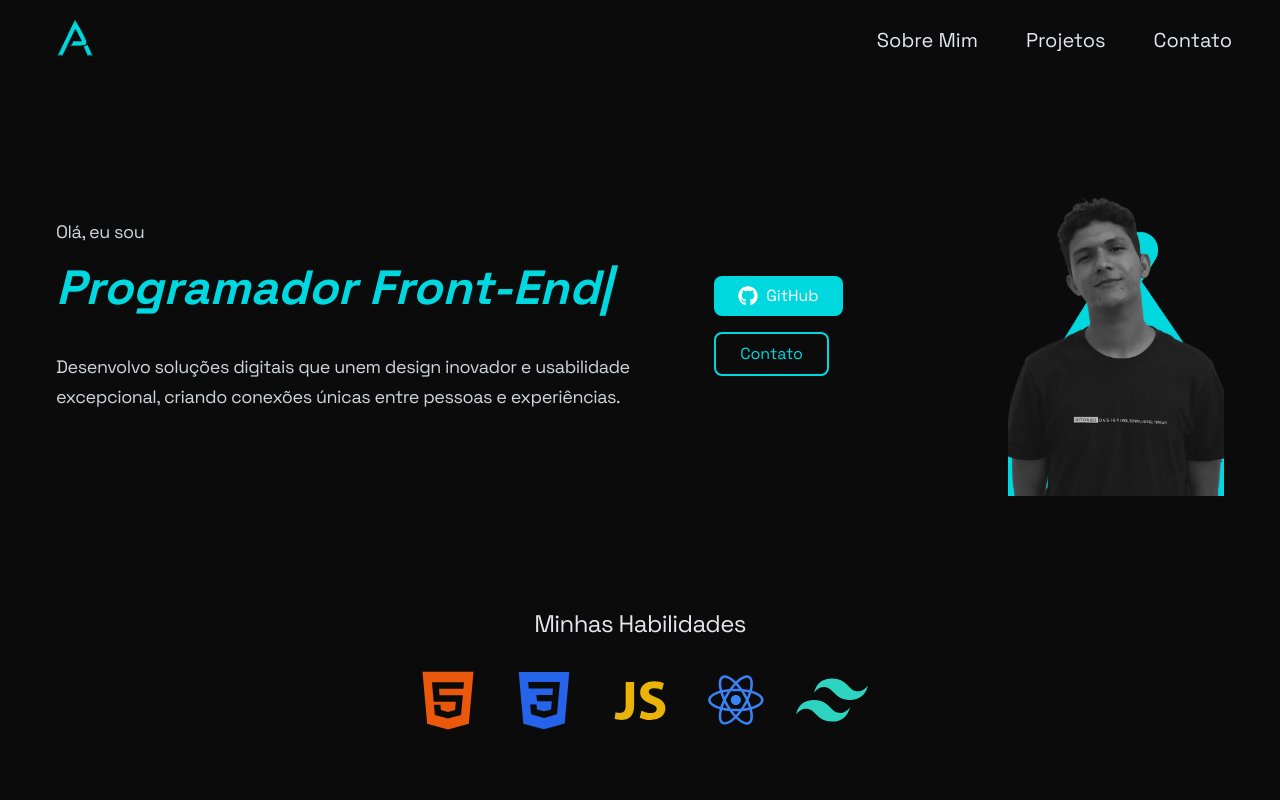
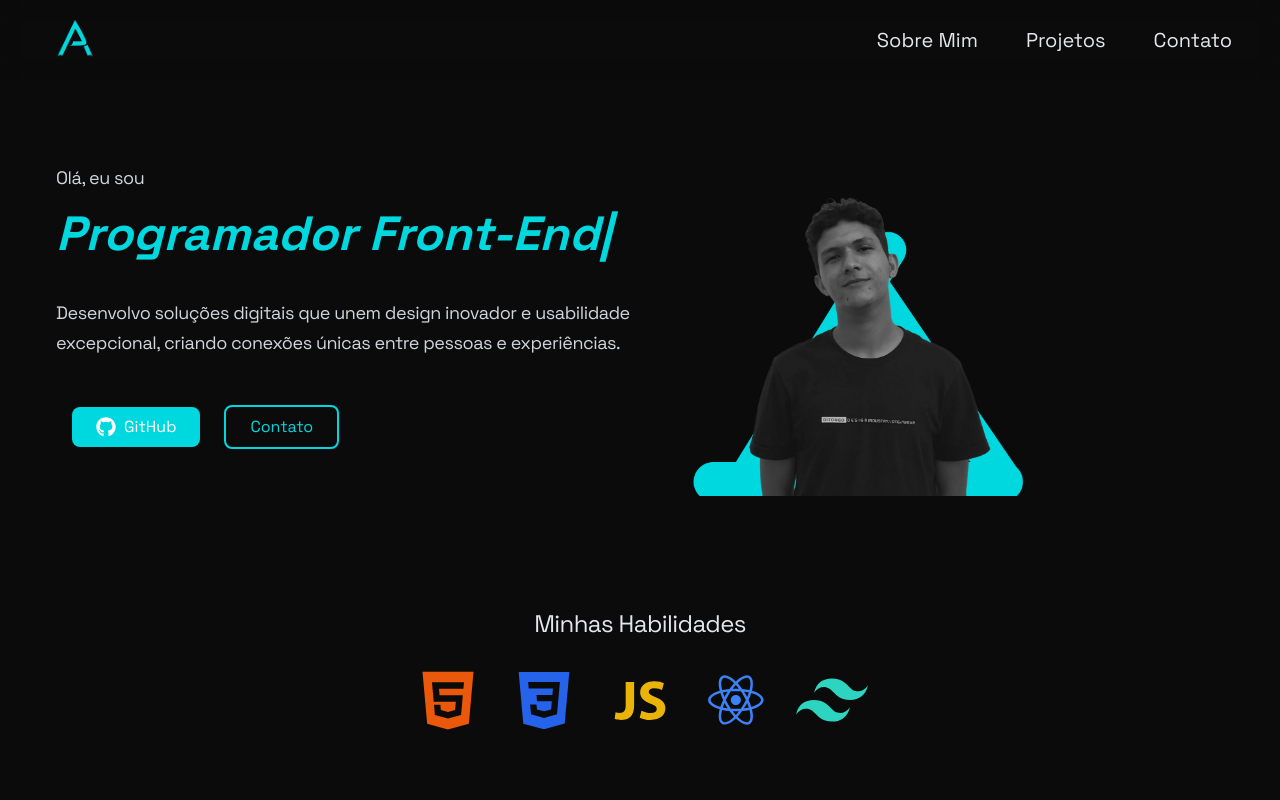
Before and after one commit to pedrinho-devv/Portfolio, a React (Vite) app: page / in a window 1280 px wide. Shown: the top 800 px of the page. Built offline with nearby package versions, Linux system fonts and the light colour scheme.

Commit message:
alteração no hero

```diff
--- a/src/Components/Hero.jsx
+++ b/src/Components/Hero.jsx
@@ -27,12 +27,12 @@ const Hero = () => {
       <div className="mt-24 max-w-[1200px] mx-auto">
         {/* Container Principal */}
         <div className="md:flex md:items-center gap-6 px-4 flex-col sm:flex-row">
-          {/* Texto de apresentação */}
+          {/* Texto e Botões */}
           <motion.div
             initial={{ opacity: 0, x: -200 }}
             animate={{ opacity: 1, x: 0 }}
             transition={{ duration: 1 }}
-            className="text-center md:text-left"
+            className="text-center md:text-left md:w-1/2"
           >
             <p className="text-[18px] text-gray-300 mt-5">Olá, eu sou</p>
             <h1 className="text-[52px] sm:text-[59px] text-gray-200 font-bold leading-snug sm:leading-tight">
@@ -53,10 +53,9 @@ const Hero = () => {
               usabilidade excepcional, criando conexões únicas entre pessoas e
               experiências.
             </p>
-          </motion.div>
 
             {/* Botões */}
-          <div className="sm:flex-row flex-col items-center justify-center gap-6 p-4 md:w-[500px] mx-auto mt-8">
+            <div className="flex flex-col sm:flex-row items-center justify-start gap-6 p-4 mt-8">
               {/* Botão GitHub */}
               <a
                 href="https://github.com/pedrinho-devv"
@@ -64,7 +63,7 @@ const Hero = () => {
                 rel="noopener noreferrer"
                 aria-label="Acesse meu GitHub"
               >
-              <button className="bg-[#00D8E0] mt-3 text-white py-2 px-6 rounded-lg w-full sm:w-auto text-center flex items-center justify-center gap-2 hover:scale-105 transition-transform duration-300">
+                <button className="bg-[#00D8E0] text-white py-2 px-6 rounded-lg text-center flex items-center justify-center gap-2 hover:scale-105 transition-transform duration-300">
                   <FaGithub className="text-xl" />
                   GitHub
                 </button>
@@ -72,11 +71,12 @@ const Hero = () => {
 
               {/* Botão Contato */}
               <a href="#contato" aria-label="Ir para seção de contato">
-              <button className="border-2 mt-4 border-[#00D8E0] text-[#00D8E0] py-2 px-6 rounded-lg w-full sm:w-auto text-center flex items-center justify-center gap-2 hover:bg-[#00D8E0] hover:text-white transition-colors duration-300">
+                <button className="border-2 border-[#00D8E0] text-[#00D8E0] py-2 px-6 rounded-lg text-center flex items-center justify-center gap-2 hover:bg-[#00D8E0] hover:text-white transition-colors duration-300">
                   Contato
                 </button>
               </a>
             </div>
+          </motion.div>
 
           {/* Imagem de Perfil */}
           <div className="flex justify-center md:justify-end mt-6 md:mt-0">
```
Lines whose indentation alone changed are shown as unchanged.
